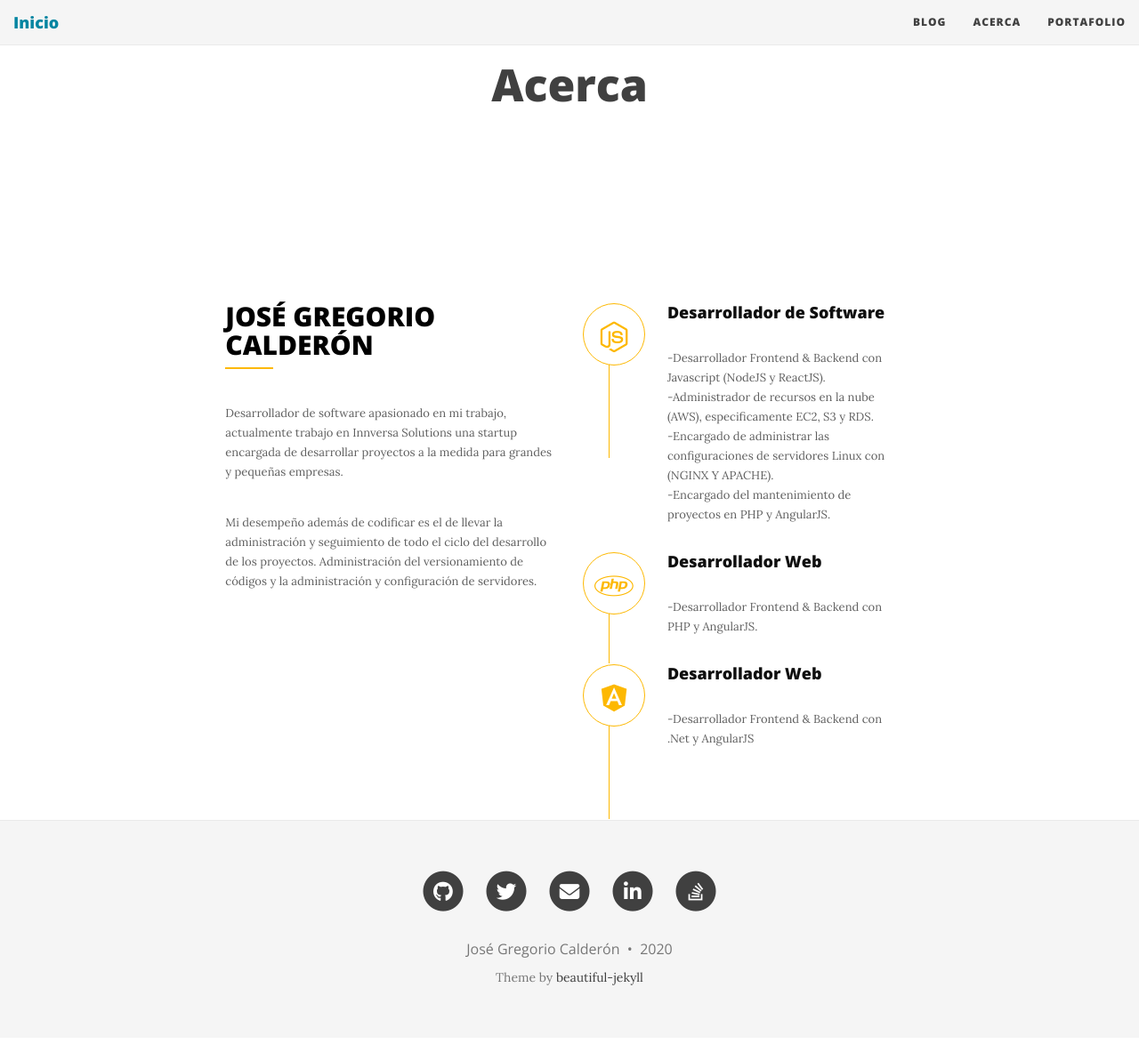
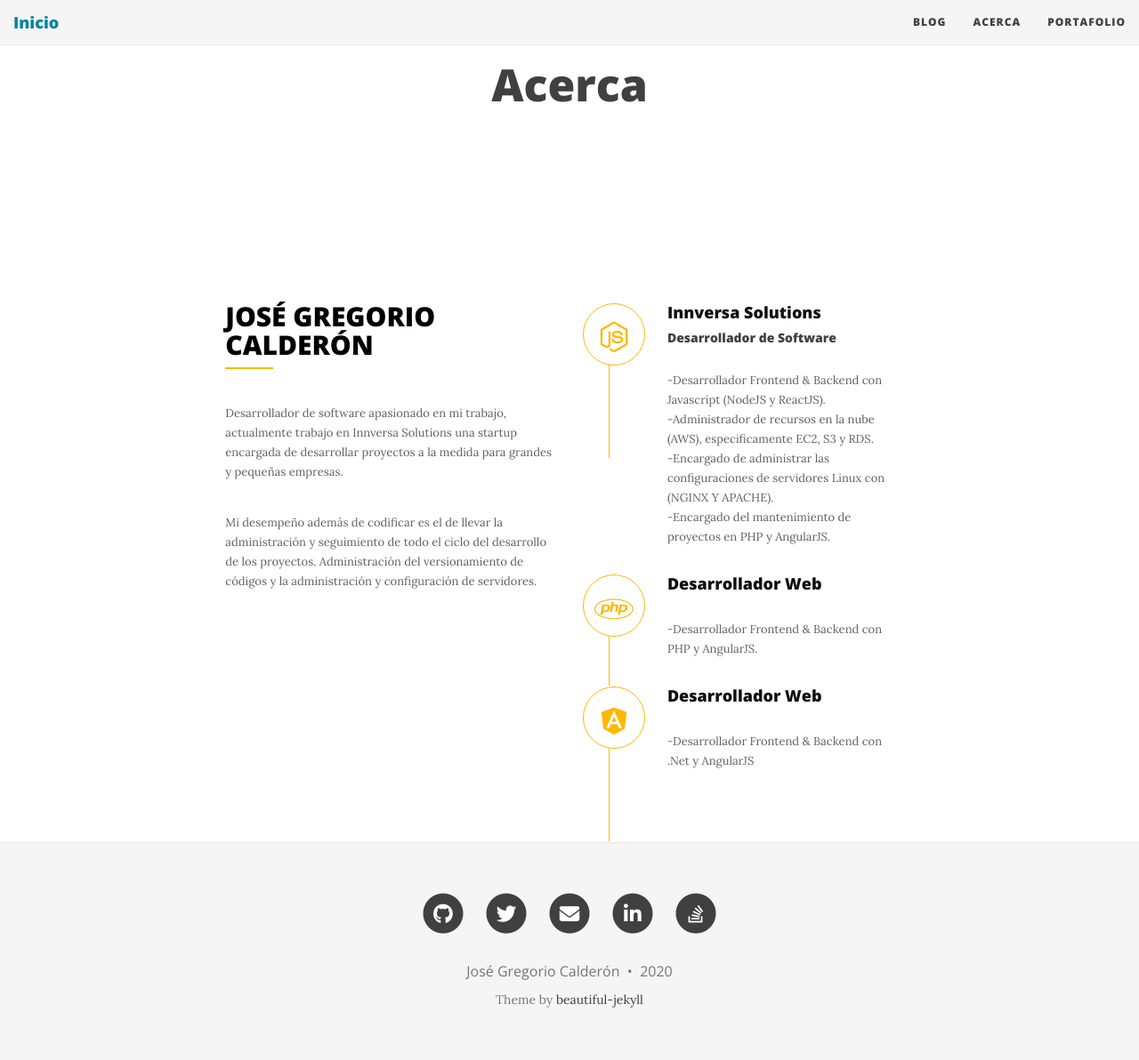
Before and after one commit to josegoyo/josegoyo.github.io, a Jekyll site: the page built from templates/aboutme.md, in a window 1280 px wide. Shown: the whole page at 89% size. Built offline with Jekyll 4.4.1, drawn with Linux system fonts in a browser that asks for light colours; nearby versions of some CDN libraries; library files that are not in the unit come from our copies; comment, search, counter and statistics services are not loaded; before the commit the page ends 1167 px from its top, so only the background shows below that.

Commit message:
Update aboutme.md

```diff
--- a/templates/aboutme.md
+++ b/templates/aboutme.md
@@ -22,7 +22,8 @@ css: "../css/about.css"
                                     <span class="glyphicon icon"><i class="fab fa-node-js fa-lg"></i></span>
                                 </div>
                                 <div class="feature-content">
-                                    <h4>Desarrollador de Software</h4>
+                                    <h4>Innversa Solutions</h4>
+                                    <h5>Desarrollador de Software</h5>
                                     <p> -Desarrollador Frontend & Backend con Javascript (NodeJS y ReactJS).<br/>
                                         -Administrador de recursos en la nube (AWS), especificamente EC2, S3 y RDS.<br/>
                                         -Encargado de administrar las configuraciones de servidores Linux con (NGINX Y APACHE).<br/>
```
